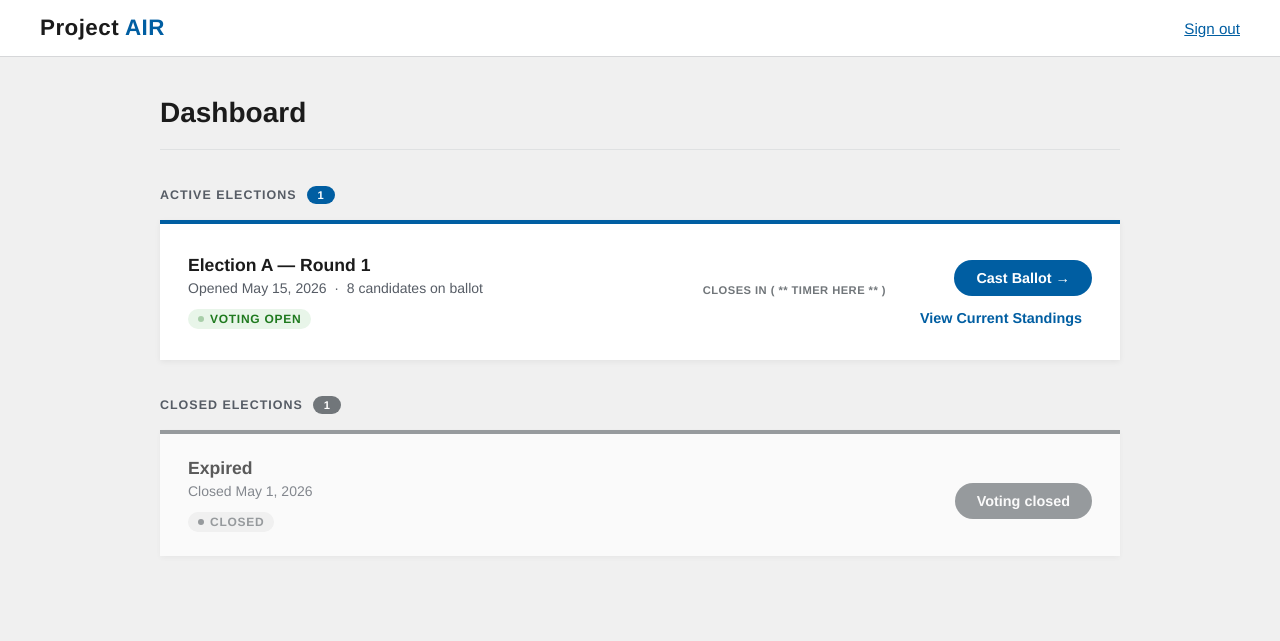
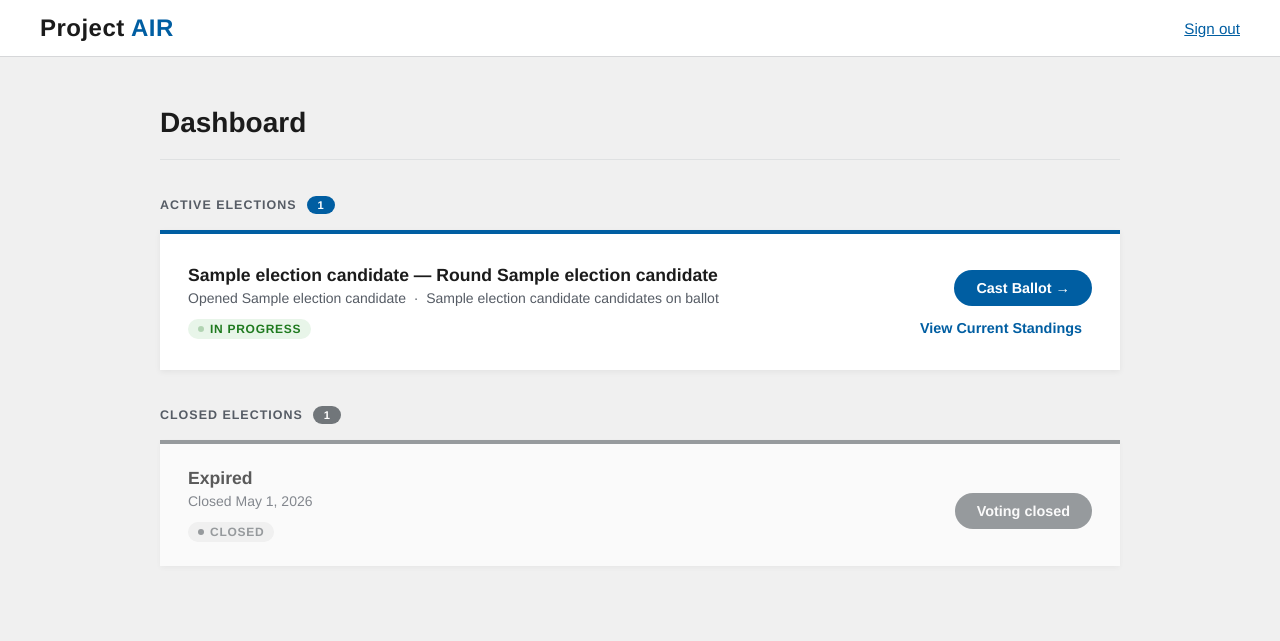
Before and after one commit to underp01nt/voting, a FastAPI app: page /dashboard in a window 1280 px wide. Shown: the top 641 px of the page. Run offline with FastAPI, Linux system fonts and the light colour scheme; the visitor is signed in with stand-in values (Sample User, id 1); a database or web service that is not in the repository returns one stand-in record (values such as "Sample title"); parts of the project's set-up code (start-up, migrations or seed data) failed here and were passed over; some libraries are stand-ins or nearby versions.

Commit message:
active elections query for dashboard

```diff
--- a/routers/pages.py
+++ b/routers/pages.py
@@ -2,7 +2,7 @@ from db.factory import get_votes_db
 from fastapi import APIRouter, Request, Depends
 from fastapi.responses import HTMLResponse, RedirectResponse
 from fastapi.templating import Jinja2Templates
-from services.processing import get_current_elections
+from services.processing import get_elections
 from typing import Optional
 
 router = APIRouter()
@@ -75,12 +75,12 @@ async def get_token(request: Request):
 async def dashboard(request: Request, db=Depends(get_votes_db)):
     hashed_signature = request.session.get("hashed_signature", None)
     if hashed_signature:
-        current_elections = get_current_elections(hashed_signature, db)
-        print(current_elections)
+        active_elections: list[dict] = get_elections(hashed_signature, db)
+        # print(active_elections)
         return templates.TemplateResponse(
             request=request,
             name="dashboard.html",
-            # context = {"current_elections": current_elections}
+            context = {"active_elections": active_elections}
         )
     else: return RedirectResponse("/", status_code=303)
 
--- a/services/processing.py
+++ b/services/processing.py
@@ -108,14 +108,18 @@ def add_new_candidate(name: str, db) -> str:
         db.rollback()
         raise
 
-# returns list of elections the voter is registered to vote for
-def get_current_elections(hashed_signature: str, db) -> list:
+# returns list of a voter's elections (+ metadata)
+def get_elections(hashed_signature: str, db) -> list[dict]:
     cursor = db.cursor()
 
     try:
         active_elections_query = \
             """
-                SELECT e.id, e.name, e.round, e.created_at
+                SELECT e.id, e.name, e.round, e.created_at, (
+                    SELECT COUNT(*)
+                    FROM election_candidates ec
+                    WHERE ec.election_id = e.id
+                )
                 FROM ballots b
                 JOIN elections e ON b.election_id = e.id
                 WHERE hashed_signature = %s AND e.valid = TRUE
@@ -124,7 +128,13 @@ def get_current_elections(hashed_signature: str, db) -> list:
         data = (hashed_signature,)
         cursor.execute(active_elections_query, data)
 
-        return cursor.fetchall()
+        return [{
+            "id": row[0],
+            "name": row[1],
+            "round": row[2],
+            "created_at": row[3],
+            "count": row[4],
+        } for row in cursor.fetchall()]
 
     except Exception:
         raise
--- a/static/style.css
+++ b/static/style.css
@@ -12,7 +12,6 @@ body {
     justify-content: center;
     align-items: center;
     height: 50vh;
-
 }
 
 .overlay {
@@ -82,7 +81,7 @@ body {
     display: flex;
     justify-content: center;
     align-items: center;
-    min-height: calc(100vh - 35px);
+    min-height: calc(100vh - 50px);
     background-color: #f0f0f0;
     font-family: 'Source Sans Pro', 'Helvetica Neue', Helvetica, Roboto, Arial, sans-serif;
     box-sizing: border-box
@@ -545,7 +544,7 @@ body {
 }
 
 .topbar-brand {
-    font-size: 1.4rem;
+    font-size: 1.5rem;
     font-weight: 600;
     color: #1b1b1b;
     letter-spacing: 0.02em;
@@ -570,7 +569,7 @@ body {
 .dashboard-body {
     max-width: 960px;
     margin: 0 auto;
-    padding: 40px 20px 60px;
+    padding: 50px 20px 60px;
 }
 
 .dashboard-body h1 {
@@ -683,7 +682,7 @@ body {
 
 @keyframes pulse {
     0%, 100% { opacity: 1; }
-    50% { opacity: 0.3; }
+    50% { opacity: 0.25; }
 }
 
 .election-timer {
--- a/templates/dashboard.html
+++ b/templates/dashboard.html
@@ -24,24 +24,24 @@
                 <span class="section-count">1</span>
             </div>
 
+            {% for election in active_elections %}
             <div class="election-card">
                 <div class="election-info">
-                    <p class="election-title">Election A — Round 1</p>
-                    <p class="election-meta">Opened May 15, 2026 &nbsp;·&nbsp; 8 candidates on ballot</p>
+                    <p class="election-title">{{ election.name }} — Round {{ election.round }}</p>
+                    <p class="election-meta">Opened {{ election.created_at }} &nbsp;·&nbsp; {{ election.count }} candidates on ballot</p>
                     <span class="status-pill active">
                         <span class="status-dot"></span>
-                        Voting open
+                        IN PROGRESS
                     </span>
                 </div>
-                <div class="election-timer">
-                    <div class="timer-label">Closes in  ( ** TIMER HERE ** )</div>
-                    <div class="timer-value" id="timer-1"></div>
-                </div>
+                <!-- TODO: implement election-aware cast and standings route-->
                 <div class="election-actions">
+                     <!-- last updated? -->
                     <a href="/cast" class="btn-cast">Cast Ballot →</a>
                     <a href="/standings" class="btn-standings">View Current Standings</a>
                 </div>
             </div>
+            {% endfor %}
 
             <div class="section-header">
                 <h2>Closed Elections</h2>
```
